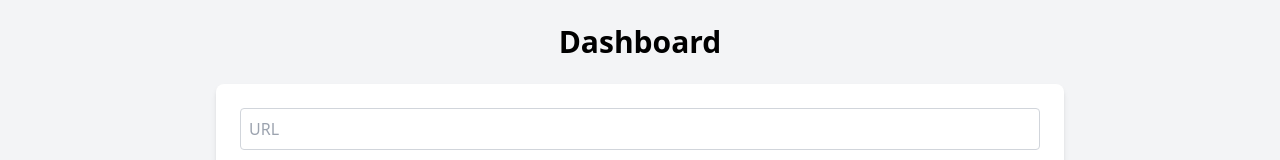
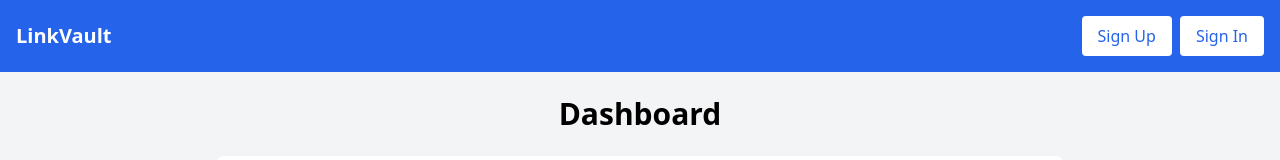
Before and after one commit to arvinder004/LinkVault-FE, a React (Create React App) app: page /dashboard in a window 1280 px wide. Shown: the top 160 px of the page. Built offline with nearby package versions, Linux system fonts and the light colour scheme; no server answers.

Commit message:
added navbar

```diff
--- a/src/App.js
+++ b/src/App.js
@@ -5,10 +5,12 @@ import Signin from './components/Signin';
 import Dashboard from './components/Dashboard';
 import SharedPage from './components/SharedPage';
 import Home from './components/Home';
+import Navbar from './components/Navbar';
 
 function App() {
   return (
     <Router>
+      <Navbar/>
       <div className="min-h-screen bg-gray-100">
         <div className="container mx-auto p-4 sm:p-6 max-w-4xl">
           <Routes>
--- a/src/components/Dashboard.js
+++ b/src/components/Dashboard.js
@@ -2,6 +2,7 @@ import React, { useEffect, useState } from 'react';
 import { getLinks, addLink, deleteLink, generateShare } from '../services/api';
 import AddLink from './AddLink';
 import LinksList from './LinksList';
+import Navbar from './Navbar';
 
 const Dashboard = () => {
   const [links, setLinks] = useState([]);
--- a/src/components/Home.js
+++ b/src/components/Home.js
@@ -7,8 +7,6 @@ const Home = () => {
   return (
     <div>
       <div>Welcome to LinkVault</div>
-      <button onClick={() => navigate('/signup')}>Sign Up</button>
-      <button onClick={() => navigate('/signin')}>Sign In</button>
     </div>
   )
 }
--- /dev/null
+++ b/src/components/Navbar.js
@@ -0,0 +1,47 @@
+import React from 'react';
+import { useNavigate } from 'react-router-dom';
+
+const Navbar = () => {
+  const navigate = useNavigate();
+  const token = localStorage.getItem('token');
+
+  const handleLogout = () => {
+    localStorage.removeItem('token');
+    navigate('/signin');
+  };
+
+  return (
+    <nav className="flex items-center justify-between bg-blue-600 p-4 text-white">
+      <div className="text-xl font-bold cursor-pointer" onClick={() => navigate('/')}>
+        LinkVault
+      </div>
+      <div>
+        {!token ? (
+          <>
+            <button
+              className="bg-white text-blue-600 px-4 py-2 rounded mr-2 hover:bg-blue-100"
+              onClick={() => navigate('/signup')}
+            >
+              Sign Up
+            </button>
+            <button
+              className="bg-white text-blue-600 px-4 py-2 rounded hover:bg-blue-100"
+              onClick={() => navigate('/signin')}
+            >
+              Sign In
+            </button>
+          </>
+        ) : (
+          <button
+            className="bg-white text-blue-600 px-4 py-2 rounded hover:bg-blue-100"
+            onClick={handleLogout}
+          >
+            Logout
+          </button>
+        )}
+      </div>
+    </nav>
+  );
+};
+
+export default Navbar;
```
